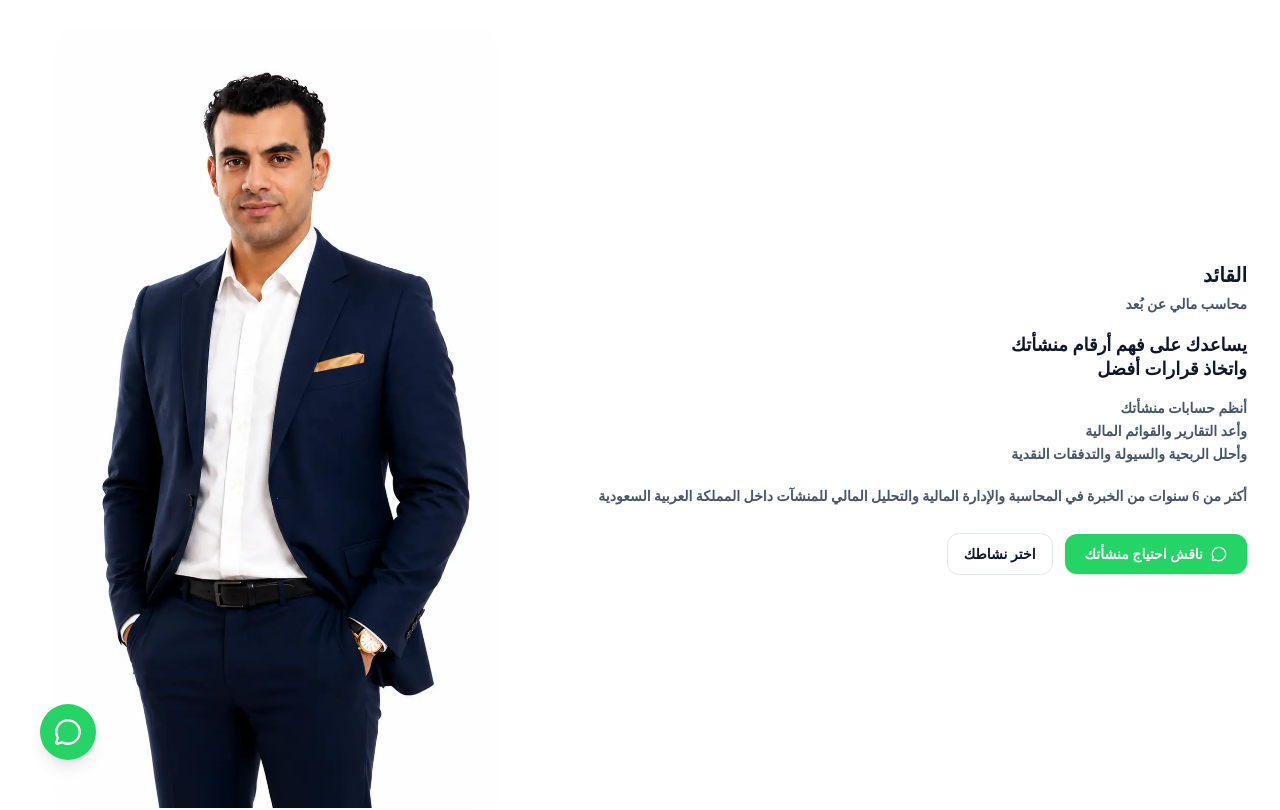
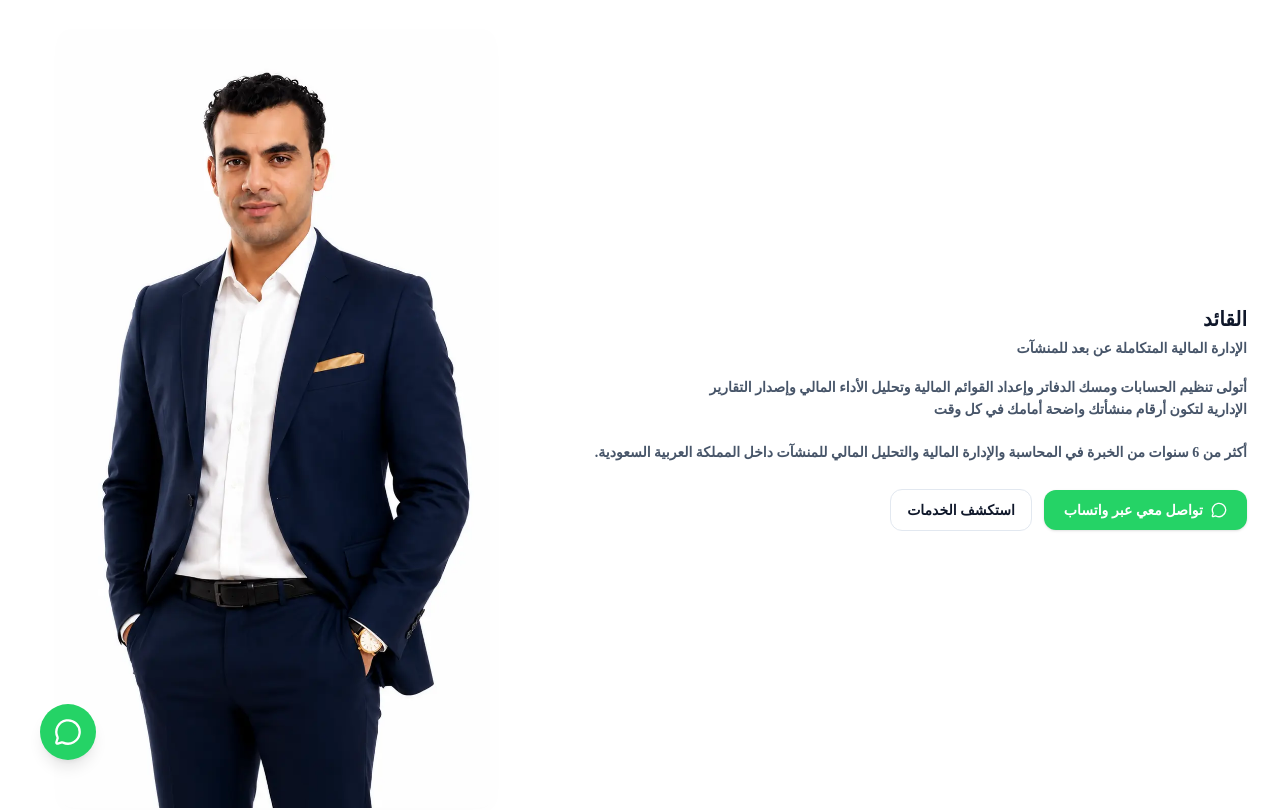
Before and after one commit to acckhaledhamadaali-cpu/alqaeed-sa, a React (Vite) app: page / in a window 1280 px wide. Shown: the top 810 px of the page. Built offline with nearby package versions, Linux system fonts and the light colour scheme.

Commit message:
Revert Hero section to previous version

```diff
--- a/sections/HeroSection.tsx
+++ b/sections/HeroSection.tsx
@@ -5,14 +5,17 @@ import { TYPOGRAPHY } from '../src/lib/tokens';
 import { MessageCircle } from 'lucide-react';
 
 const WHATSAPP_NUMBER = "966511294383";
-const HERO_WHATSAPP_MESSAGE = "السلام عليكم اطلعت على موقع القائد للإدارة المالية وأرغب في مناقشة احتياج منشأتي من الخدمات المالية والمحاسبية";
+const HERO_WHATSAPP_MESSAGE = "السلام عليكم، اطلعت على موقع القائد للإدارة المالية وأرغب في مناقشة احتياج منشأتي من الخدمات المالية والمحاسبية.";
 const HERO_WHATSAPP_URL = `https://wa.me/${WHATSAPP_NUMBER}?text=${encodeURIComponent(HERO_WHATSAPP_MESSAGE)}`;
 
 export default function HeroSection(props: HTMLAttributes<HTMLElement>) {
   return (
     <SectionWrapper id="hero-section-wrapper" variant="white" spacing="default" {...props}>
       <Container id="hero-container">
+        {/* Responsive layout: Grid where Image is top on Mobile, right on Desktop */}
         <div id="hero-grid-layout" className="grid grid-cols-1 md:grid-cols-12 gap-5 md:gap-8 items-center">
+
+          {/* Profile Image Area (Top on Mobile, Right on Desktop - 5 columns) */}
           <div id="hero-image-column" className="w-full md:col-span-5 flex justify-center order-1 md:order-2">
             <img
               src="/images/khaled.webp"
@@ -30,35 +33,40 @@ export default function HeroSection(props: HTMLAttributes<HTMLElement>) {
             />
           </div>
 
+          {/* Text Area (Bottom on Mobile, Left on Desktop - 7 columns) */}
           <div
             id="hero-text-column"
             className="md:col-span-7 flex flex-col items-center md:items-start text-center md:text-right space-y-4 md:space-y-5 order-2 md:order-1"
           >
+
             <header id="hero-header" className="flex flex-col items-center md:items-start space-y-3.5 md:space-y-4 w-full text-center md:text-right">
+              {/* Brand & Tagline Area */}
               <div id="hero-brand-area" className="flex flex-col items-center md:items-start space-y-1">
                 <h1 id="hero-brand-name" className={`${TYPOGRAPHY.heading.h1} font-bold text-text-primary`}>
-                  <span id="hero-brand-name-text">القائد</span>
-                  <span id="hero-brand-tagline" className={`block ${TYPOGRAPHY.body.large} text-secondary font-semibold mt-1`}>
-                    محاسب مالي عن بُعد
+                  <span>القائد</span>
+                  <span id="hero-brand-tagline" className={`block ${TYPOGRAPHY.body.large} text-secondary uppercase font-semibold mt-1`}>
+                    الإدارة المالية المتكاملة عن بعد للمنشآت
                   </span>
                 </h1>
               </div>
 
-              <h2 id="hero-main-message" className={`${TYPOGRAPHY.heading.h2} font-bold text-text-primary max-w-2xl leading-relaxed`}>
-                يساعدك على فهم أرقام منشأتك
-                <span className="block">واتخاذ قرارات أفضل</span>
-              </h2>
-
-              <p id="hero-description" className={`${TYPOGRAPHY.body.large} max-w-xl leading-relaxed`}>
-                أنظم حسابات منشأتك
-                <span className="block">وأعد التقارير والقوائم المالية</span>
-                <span className="block">وأحلل الربحية والسيولة والتدفقات النقدية</span>
+              {/* Description (Paragraph) */}
+              <p
+                id="hero-description"
+                className={`${TYPOGRAPHY.body.large} max-w-xl`}
+              >
+                أتولى تنظيم الحسابات ومسك الدفاتر وإعداد القوائم المالية وتحليل الأداء المالي وإصدار التقارير الإدارية لتكون أرقام منشأتك واضحة أمامك في كل وقت
               </p>
 
-              <p id="hero-trust-line" className="text-xs md:text-sm text-text-secondary font-arabic font-normal leading-relaxed mt-1">
-                أكثر من 6 سنوات من الخبرة في المحاسبة والإدارة المالية والتحليل المالي للمنشآت داخل المملكة العربية السعودية
+              {/* Short Trust Line */}
+              <p
+                id="hero-trust-line"
+                className="text-xs md:text-sm text-text-secondary font-arabic font-normal leading-relaxed mt-1"
+              >
+                أكثر من 6 سنوات من الخبرة في المحاسبة والإدارة المالية والتحليل المالي للمنشآت داخل المملكة العربية السعودية.
               </p>
 
+              {/* Hero Actions (CTA) */}
               <div id="hero-cta-actions" className="flex flex-wrap items-center justify-center md:justify-start gap-3 pt-2">
                 <a
                   href={HERO_WHATSAPP_URL}
@@ -68,18 +76,20 @@ export default function HeroSection(props: HTMLAttributes<HTMLElement>) {
                   className="inline-flex items-center gap-x-2 px-5 py-2.5 rounded-xl bg-[#25D366] hover:bg-[#20ba5a] text-white text-xs sm:text-sm font-semibold shadow-sm transition-all duration-200 hover:scale-[1.02] active:scale-[0.98] focus:outline-none focus:ring-2 focus:ring-[#25D366] focus:ring-offset-2"
                 >
                   <MessageCircle className="w-4 h-4" aria-hidden="true" />
-                  <span>ناقش احتياج منشأتك</span>
+                  <span>تواصل معي عبر واتساب</span>
                 </a>
                 <a
                   href="#services-section-wrapper"
                   id="hero-secondary-cta"
                   className="inline-flex items-center px-4 py-2.5 rounded-xl bg-surface-subtle border border-border-subtle hover:border-primary text-text-primary hover:text-primary text-xs sm:text-sm font-medium transition-all duration-200"
                 >
-                  اختر نشاطك
+                  استكشف الخدمات
                 </a>
               </div>
             </header>
+
           </div>
+
         </div>
       </Container>
     </SectionWrapper>
```
